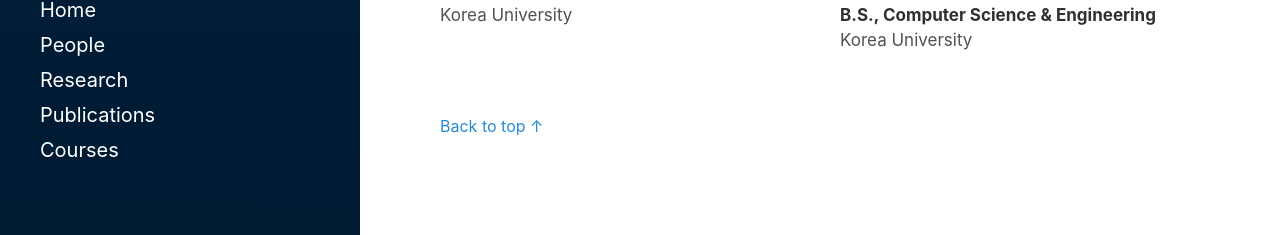
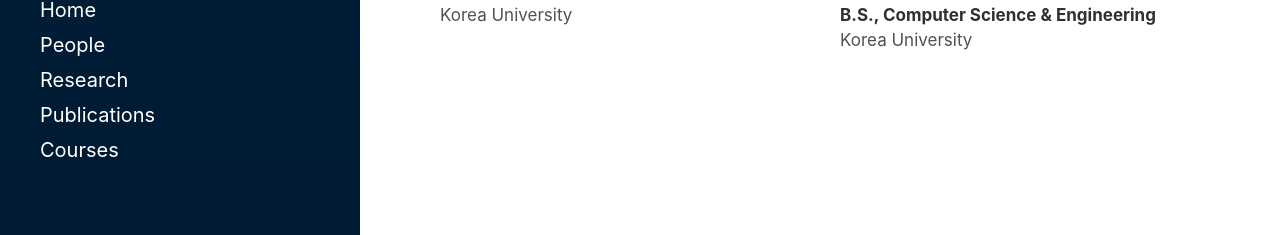
Before and after one commit to God-eunger/God-eunger.github.io, a Jekyll site: the page built from people/swkim/index.html, in a window 1280 px wide. Shown: the part 3911-4146 px from the top of the page. Built offline with Jekyll 4.4.1, drawn with Linux system fonts in a browser that asks for light colours.

Commit message:
Remove remaining profile bookmark link

```diff
--- a/people/swkim/index.html
+++ b/people/swkim/index.html
@@ -184,5 +184,4 @@ image: https://rtg.hufs.ac.kr/people/swk.png
       </div>
     </section>
 
-  <p class="profile-footer"><a href="#about">Back to top <span aria-hidden="true">↑</span></a></p>
 </div>
--- a/people/swkim/style.css
+++ b/people/swkim/style.css
@@ -141,11 +141,6 @@ body:has(.swkim-profile) {
   display: block;
 }
 
-.swkim-profile .profile-footer {
-  margin-top: 2rem;
-  font-size: 0.8rem;
-}
-
 .swkim-profile a:focus-visible,
 .swkim-profile summary:focus-visible {
   outline: 2px solid currentColor;
```
